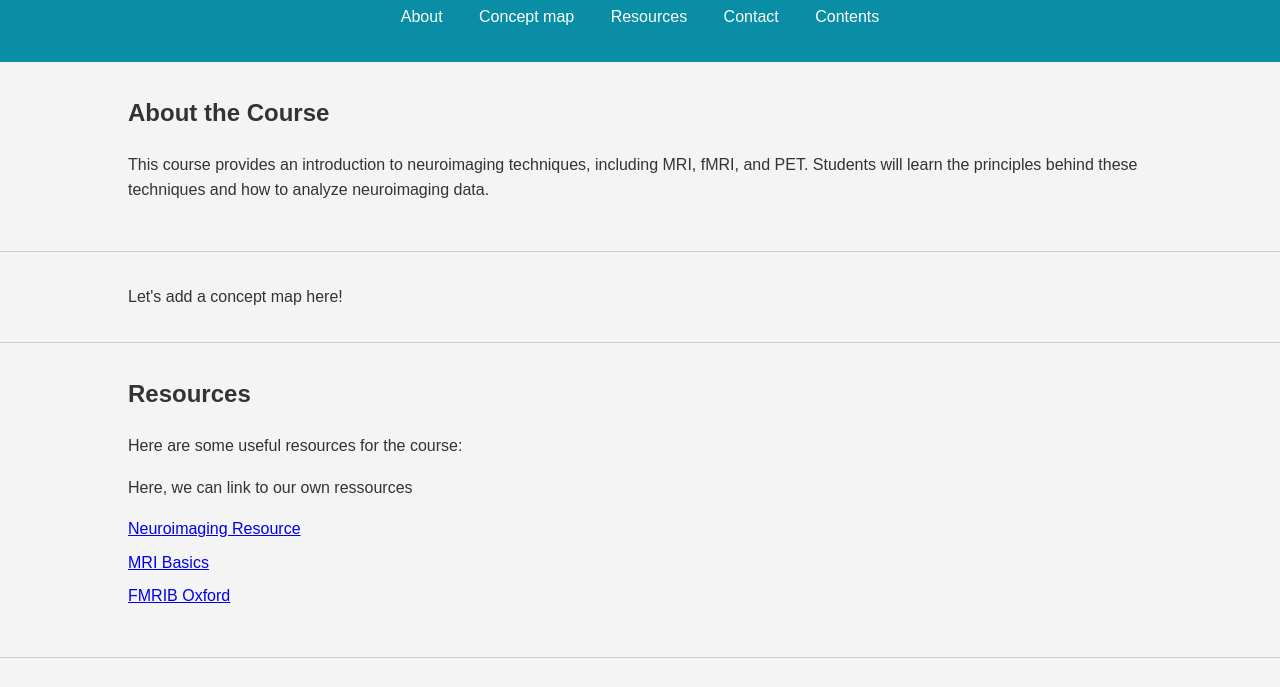
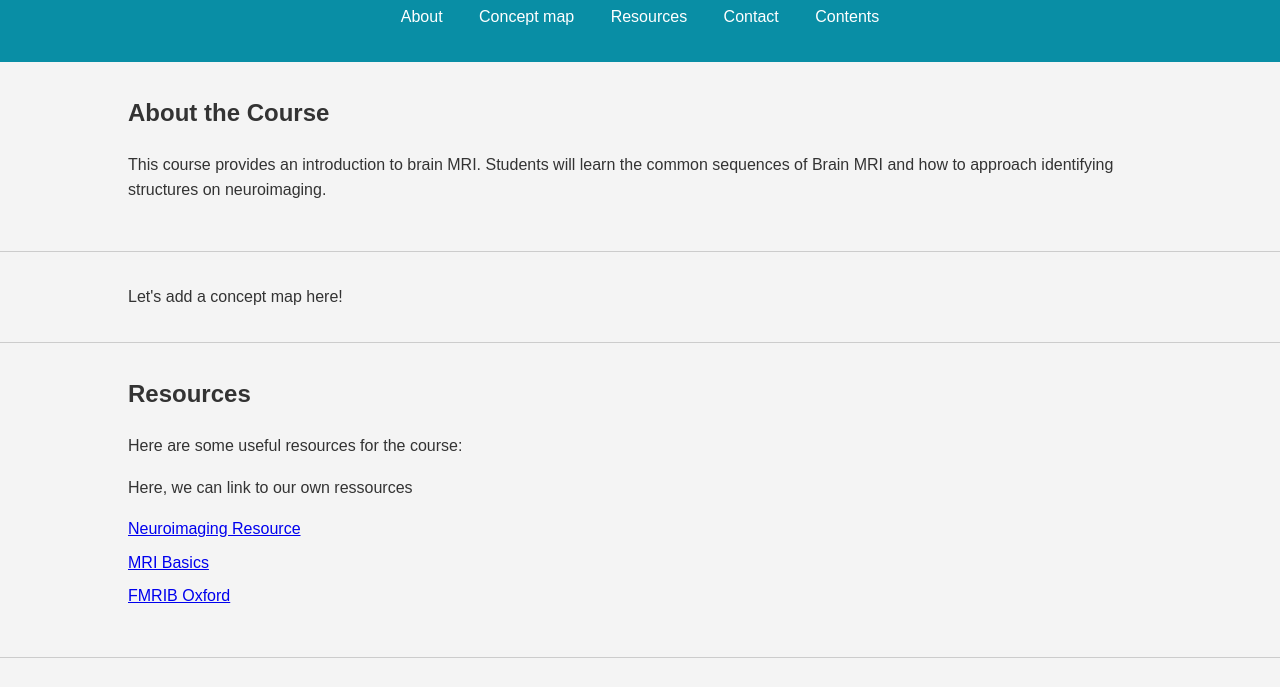
Before and after one commit to j0y-ce/j0y-ce.github.io, a plain HTML site: page index.html in a window 1280 px wide. Shown: the part 92-779 px from the top of the page. Drawn offline with Linux system fonts and the light colour scheme.

Commit message:
Update index.html

```diff
--- a/index.html
+++ b/index.html
@@ -25,7 +25,7 @@
     <section id="about" class="section">
         <div class="container">
             <h2>About the Course</h2>
-            <p>This course provides an introduction to neuroimaging techniques, including MRI, fMRI, and PET. Students will learn the principles behind these techniques and how to analyze neuroimaging data.</p>
+            <p>This course provides an introduction to brain MRI. Students will learn the common sequences of Brain MRI and how to approach identifying structures on neuroimaging.</p>
         </div>
     </section>
 
```
